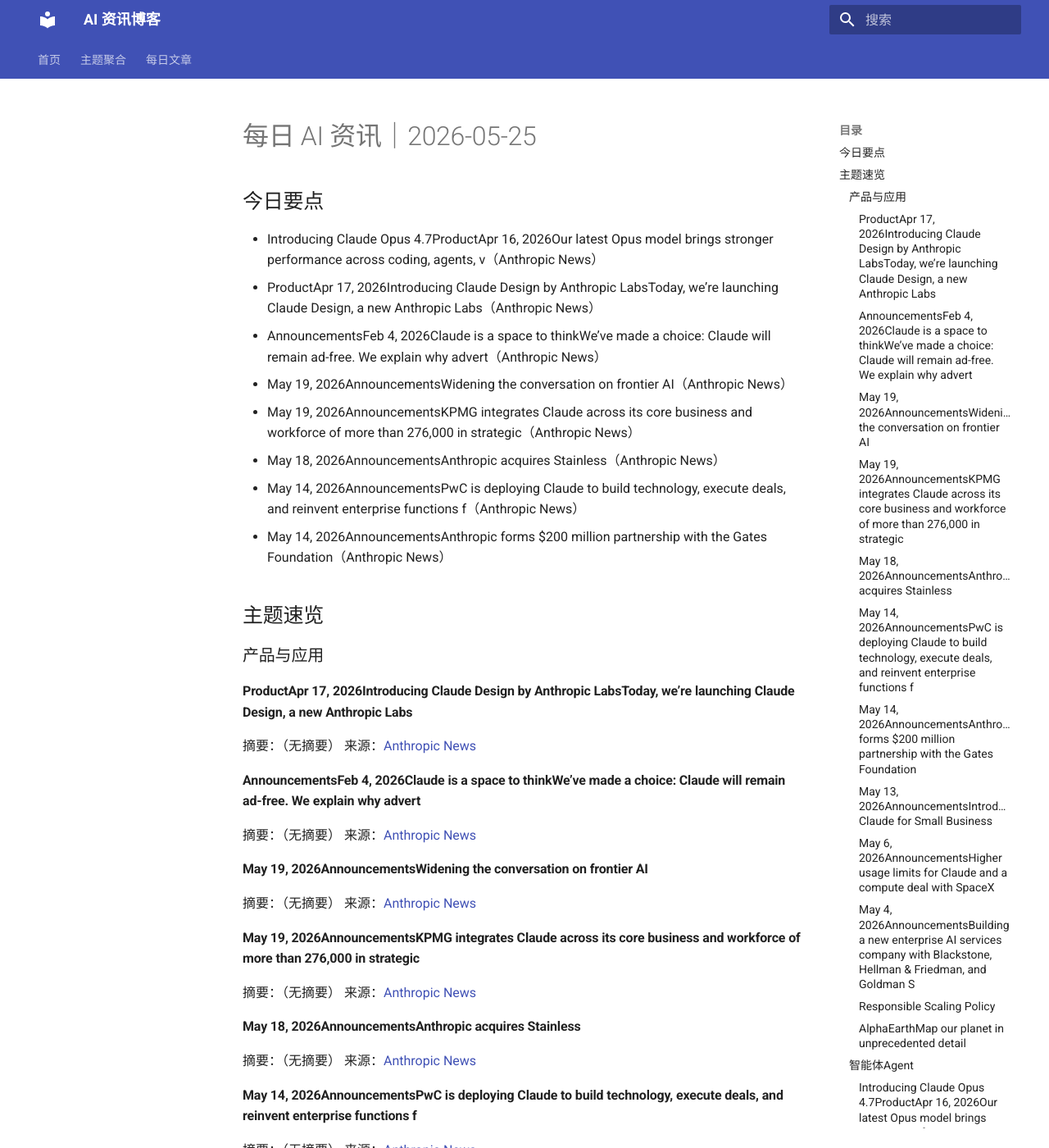
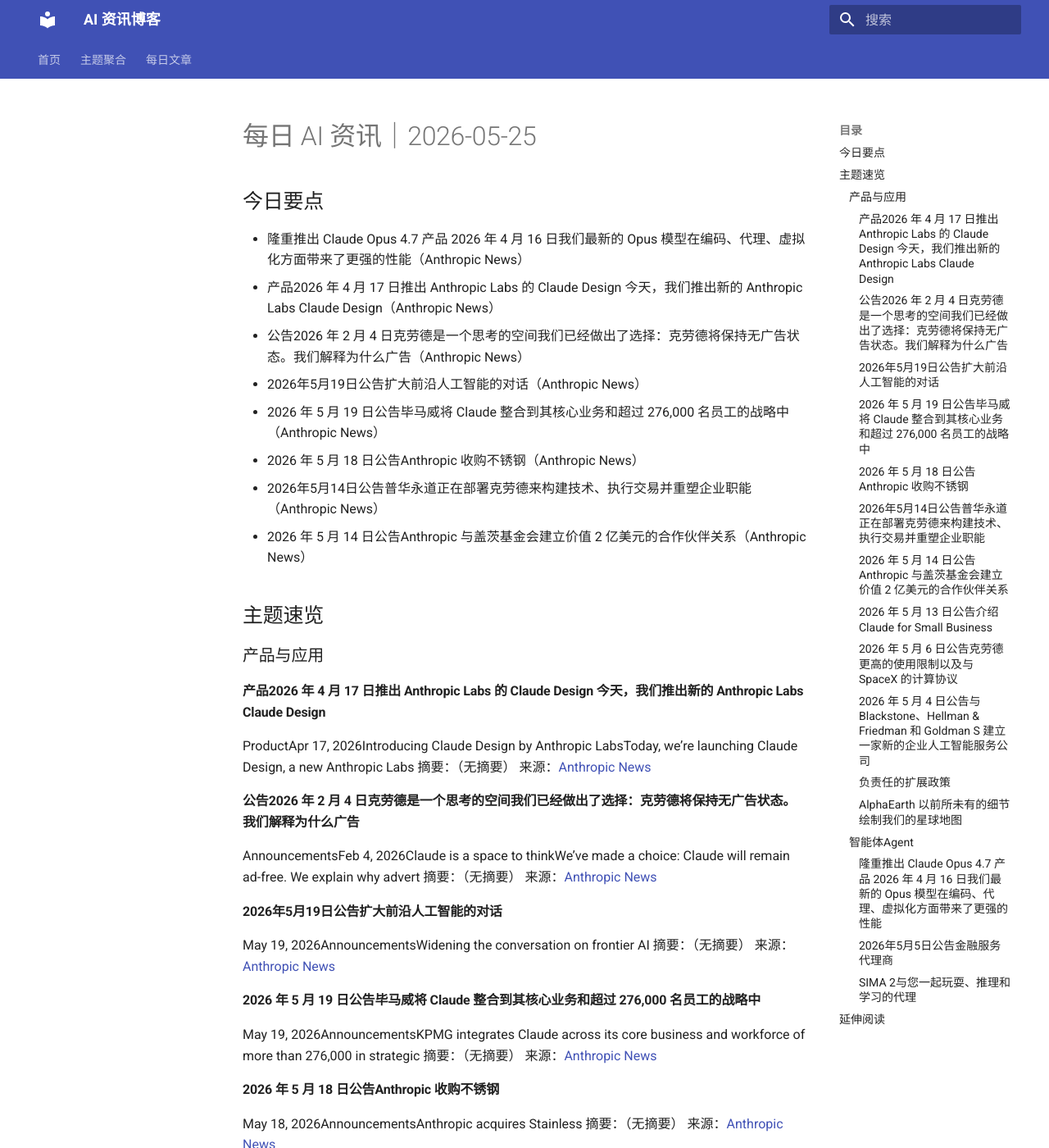
Before and after one commit to poonryukeun/AINews, an MkDocs documentation site: the page built from docs/posts/2026-05-25.md, in a window 1280 px wide and 1400 px high. Shown: the whole window at 82% size. Built offline with MkDocs 1.6.1 and Material for MkDocs 9.7.7, drawn with Linux system fonts in a browser that asks for light colours; some of the changed text lies outside the part shown.

Commit message:
chore: daily update

```diff
--- a/docs/posts/2026-05-25.md
+++ b/docs/posts/2026-05-25.md
@@ -12,100 +12,130 @@ summary: "今日 AI 资讯聚合。"
 
 ## 今日要点
 
-- Introducing Claude Opus 4.7ProductApr 16, 2026Our latest Opus model brings stronger performance across coding, agents, v（Anthropic News）
-- ProductApr 17, 2026Introducing Claude Design by Anthropic LabsToday, we’re launching Claude Design, a new Anthropic Labs（Anthropic News）
-- AnnouncementsFeb 4, 2026Claude is a space to thinkWe’ve made a choice: Claude will remain ad-free. We explain why advert（Anthropic News）
-- May 19, 2026AnnouncementsWidening the conversation on frontier AI（Anthropic News）
-- May 19, 2026AnnouncementsKPMG integrates Claude across its core business and workforce of more than 276,000 in strategic（Anthropic News）
-- May 18, 2026AnnouncementsAnthropic acquires Stainless（Anthropic News）
-- May 14, 2026AnnouncementsPwC is deploying Claude to build technology, execute deals, and reinvent enterprise functions f（Anthropic News）
-- May 14, 2026AnnouncementsAnthropic forms $200 million partnership with the Gates Foundation（Anthropic News）
+- 隆重推出 Claude Opus 4.7 产品 2026 年 4 月 16 日我们最新的 Opus 模型在编码、代理、虚拟化方面带来了更强的性能（Anthropic News）
+- 产品2026 年 4 月 17 日推出 Anthropic Labs 的 Claude Design 今天，我们推出新的 Anthropic Labs Claude Design（Anthropic News）
+- 公告2026 年 2 月 4 日克劳德是一个思考的空间我们已经做出了选择：克劳德将保持无广告状态。我们解释为什么广告（Anthropic News）
+- 2026年5月19日公告扩大前沿人工智能的对话（Anthropic News）
+- 2026 年 5 月 19 日公告毕马威将 Claude 整合到其核心业务和超过 276,000 名员工的战略中（Anthropic News）
+- 2026 年 5 月 18 日公告Anthropic 收购不锈钢（Anthropic News）
+- 2026年5月14日公告普华永道正在部署克劳德来构建技术、执行交易并重塑企业职能（Anthropic News）
+- 2026 年 5 月 14 日公告Anthropic 与盖茨基金会建立价值 2 亿美元的合作伙伴关系（Anthropic News）
 
 ## 主题速览
 
 ### 产品与应用
 
-<a id="productapr-17-2026introducing-claude-design-by-anthropic-labstoday-were-launchin"></a>
-#### ProductApr 17, 2026Introducing Claude Design by Anthropic LabsToday, we’re launching Claude Design, a new Anthropic Labs
+<a id="产品2026-年-4-月-17-日推出-anthropic-labs-的-claude-design-今天我们推出新的-anthropic-labs-claud"></a>
+#### 产品2026 年 4 月 17 日推出 Anthropic Labs 的 Claude Design 今天，我们推出新的 Anthropic Labs Claude Design
+
+ProductApr 17, 2026Introducing Claude Design by Anthropic LabsToday, we’re launching Claude Design, a new Anthropic Labs
 摘要：（无摘要）
 来源：[Anthropic News](https://www.anthropic.com/news/claude-design-anthropic-labs)
 
-<a id="announcementsfeb-4-2026claude-is-a-space-to-thinkweve-made-a-choice-claude-will-"></a>
-#### AnnouncementsFeb 4, 2026Claude is a space to thinkWe’ve made a choice: Claude will remain ad-free. We explain why advert
+<a id="公告2026-年-2-月-4-日克劳德是一个思考的空间我们已经做出了选择克劳德将保持无广告状态我们解释为什么广告"></a>
+#### 公告2026 年 2 月 4 日克劳德是一个思考的空间我们已经做出了选择：克劳德将保持无广告状态。我们解释为什么广告
+
+AnnouncementsFeb 4, 2026Claude is a space to thinkWe’ve made a choice: Claude will remain ad-free. We explain why advert
 摘要：（无摘要）
 来源：[Anthropic News](https://www.anthropic.com/news/claude-is-a-space-to-think)
 
-<a id="may-19-2026announcementswidening-the-conversation-on-frontier-ai"></a>
-#### May 19, 2026AnnouncementsWidening the conversation on frontier AI
+<a id="2026年5月19日公告扩大前沿人工智能的对话"></a>
+#### 2026年5月19日公告扩大前沿人工智能的对话
+
+May 19, 2026AnnouncementsWidening the conversation on frontier AI
 摘要：（无摘要）
 来源：[Anthropic News](https://www.anthropic.com/news/widening-conversation-ai)
 
-<a id="may-19-2026announcementskpmg-integrates-claude-across-its-core-business-and-work"></a>
-#### May 19, 2026AnnouncementsKPMG integrates Claude across its core business and workforce of more than 276,000 in strategic
+<a id="2026-年-5-月-19-日公告毕马威将-claude-整合到其核心业务和超过-276000-名员工的战略中"></a>
+#### 2026 年 5 月 19 日公告毕马威将 Claude 整合到其核心业务和超过 276,000 名员工的战略中
+
+May 19, 2026AnnouncementsKPMG integrates Claude across its core business and workforce of more than 276,000 in strategic
 摘要：（无摘要）
 来源：[Anthropic News](https://www.anthropic.com/news/anthropic-kpmg)
 
-<a id="may-18-2026announcementsanthropic-acquires-stainless"></a>
-#### May 18, 2026AnnouncementsAnthropic acquires Stainless
+<a id="2026-年-5-月-18-日公告anthropic-收购不锈钢"></a>
+#### 2026 年 5 月 18 日公告Anthropic 收购不锈钢
+
+May 18, 2026AnnouncementsAnthropic acquires Stainless
 摘要：（无摘要）
 来源：[Anthropic News](https://www.anthropic.com/news/anthropic-acquires-stainless)
 
-<a id="may-14-2026announcementspwc-is-deploying-claude-to-build-technology-execute-deal"></a>
-#### May 14, 2026AnnouncementsPwC is deploying Claude to build technology, execute deals, and reinvent enterprise functions f
+<a id="2026年5月14日公告普华永道正在部署克劳德来构建技术执行交易并重塑企业职能"></a>
+#### 2026年5月14日公告普华永道正在部署克劳德来构建技术、执行交易并重塑企业职能
+
+May 14, 2026AnnouncementsPwC is deploying Claude to build technology, execute deals, and reinvent enterprise functions f
 摘要：（无摘要）
 来源：[Anthropic News](https://www.anthropic.com/news/pwc-expanded-partnership)
 
-<a id="may-14-2026announcementsanthropic-forms-200-million-partnership-with-the-gates-f"></a>
-#### May 14, 2026AnnouncementsAnthropic forms $200 million partnership with the Gates Foundation
+<a id="2026-年-5-月-14-日公告anthropic-与盖茨基金会建立价值-2-亿美元的合作伙伴关系"></a>
+#### 2026 年 5 月 14 日公告Anthropic 与盖茨基金会建立价值 2 亿美元的合作伙伴关系
+
+May 14, 2026AnnouncementsAnthropic forms $200 million partnership with the Gates Foundation
 摘要：（无摘要）
 来源：[Anthropic News](https://www.anthropic.com/news/gates-foundation-partnership)
 
-<a id="may-13-2026announcementsintroducing-claude-for-small-business"></a>
-#### May 13, 2026AnnouncementsIntroducing Claude for Small Business
+<a id="2026-年-5-月-13-日公告介绍-claude-for-small-business"></a>
+#### 2026 年 5 月 13 日公告介绍 Claude for Small Business
+
+May 13, 2026AnnouncementsIntroducing Claude for Small Business
 摘要：（无摘要）
 来源：[Anthropic News](https://www.anthropic.com/news/claude-for-small-business)
 
-<a id="may-6-2026announcementshigher-usage-limits-for-claude-and-a-compute-deal-with-sp"></a>
-#### May 6, 2026AnnouncementsHigher usage limits for Claude and a compute deal with SpaceX
+<a id="2026-年-5-月-6-日公告克劳德更高的使用限制以及与-spacex-的计算协议"></a>
+#### 2026 年 5 月 6 日公告克劳德更高的使用限制以及与 SpaceX 的计算协议
+
+May 6, 2026AnnouncementsHigher usage limits for Claude and a compute deal with SpaceX
 摘要：（无摘要）
 来源：[Anthropic News](https://www.anthropic.com/news/higher-limits-spacex)
 
-<a id="may-4-2026announcementsbuilding-a-new-enterprise-ai-services-company-with-blacks"></a>
-#### May 4, 2026AnnouncementsBuilding a new enterprise AI services company with Blackstone, Hellman & Friedman, and Goldman S
+<a id="2026-年-5-月-4-日公告与-blackstonehellman-friedman-和-goldman-s-建立一家新的企业人工智能服务公司"></a>
+#### 2026 年 5 月 4 日公告与 Blackstone、Hellman & Friedman 和 Goldman S 建立一家新的企业人工智能服务公司
+
+May 4, 2026AnnouncementsBuilding a new enterprise AI services company with Blackstone, Hellman & Friedman, and Goldman S
 摘要：（无摘要）
 来源：[Anthropic News](https://www.anthropic.com/news/enterprise-ai-services-company)
 
-<a id="responsible-scaling-policy"></a>
-#### Responsible Scaling Policy
+<a id="负责任的扩展政策"></a>
+#### 负责任的扩展政策
+
+Responsible Scaling Policy
 摘要：（无摘要）
 来源：[Anthropic News](https://www.anthropic.com/news/announcing-our-updated-responsible-scaling-policy)
 
-<a id="alphaearthmap-our-planet-in-unprecedented-detail"></a>
-#### AlphaEarthMap our planet in unprecedented detail
+<a id="alphaearth-以前所未有的细节绘制我们的星球地图"></a>
+#### AlphaEarth 以前所未有的细节绘制我们的星球地图
+
+AlphaEarthMap our planet in unprecedented detail
 摘要：（无摘要）
 来源：[Google DeepMind Blog](https://deepmind.google/blog/alphaearth-foundations-helps-map-our-planet-in-unprecedented-detail/)
 
 ### 智能体Agent
 
-<a id="introducing-claude-opus-47productapr-16-2026our-latest-opus-model-brings-stronge"></a>
-#### Introducing Claude Opus 4.7ProductApr 16, 2026Our latest Opus model brings stronger performance across coding, agents, v
+<a id="隆重推出-claude-opus-47-产品-2026-年-4-月-16-日我们最新的-opus-模型在编码代理虚拟化方面带来了更强的性能"></a>
+#### 隆重推出 Claude Opus 4.7 产品 2026 年 4 月 16 日我们最新的 Opus 模型在编码、代理、虚拟化方面带来了更强的性能
+
+Introducing Claude Opus 4.7ProductApr 16, 2026Our latest Opus model brings stronger performance across coding, agents, v
 摘要：（无摘要）
 来源：[Anthropic News](https://www.anthropic.com/news/claude-opus-4-7)
 
-<a id="may-5-2026announcementsagents-for-financial-services"></a>
-#### May 5, 2026AnnouncementsAgents for financial services
+<a id="2026年5月5日公告金融服务代理商"></a>
+#### 2026年5月5日公告金融服务代理商
+
+May 5, 2026AnnouncementsAgents for financial services
 摘要：（无摘要）
 来源：[Anthropic News](https://www.anthropic.com/news/finance-agents)
 
-<a id="sima-2an-agent-that-plays-reasons-and-learns-with-you"></a>
-#### SIMA 2An agent that plays, reasons, and learns with you
+<a id="sima-2与您一起玩耍推理和学习的代理"></a>
+#### SIMA 2与您一起玩耍、推理和学习的代理
+
+SIMA 2An agent that plays, reasons, and learns with you
 摘要：（无摘要）
 来源：[Google DeepMind Blog](https://deepmind.google/blog/sima-2-an-agent-that-plays-reasons-and-learns-with-you-in-virtual-3d-worlds/)
 
 ## 延伸阅读
 
-- [Introducing Claude Opus 4.7ProductApr 16, 2026Our latest Opus model brings stronger performance across coding, agents, v](https://www.anthropic.com/news/claude-opus-4-7)
-- [ProductApr 17, 2026Introducing Claude Design by Anthropic LabsToday, we’re launching Claude Design, a new Anthropic Labs](https://www.anthropic.com/news/claude-design-anthropic-labs)
-- [AnnouncementsFeb 4, 2026Claude is a space to thinkWe’ve made a choice: Claude will remain ad-free. We explain why advert](https://www.anthropic.com/news/claude-is-a-space-to-think)
-- [May 19, 2026AnnouncementsWidening the conversation on frontier AI](https://www.anthropic.com/news/widening-conversation-ai)
-- [May 19, 2026AnnouncementsKPMG integrates Claude across its core business and workforce of more than 276,000 in strategic](https://www.anthropic.com/news/anthropic-kpmg)
+- [隆重推出 Claude Opus 4.7 产品 2026 年 4 月 16 日我们最新的 Opus 模型在编码、代理、虚拟化方面带来了更强的性能](https://www.anthropic.com/news/claude-opus-4-7)
+- [产品2026 年 4 月 17 日推出 Anthropic Labs 的 Claude Design 今天，我们推出新的 Anthropic Labs Claude Design](https://www.anthropic.com/news/claude-design-anthropic-labs)
+- [公告2026 年 2 月 4 日克劳德是一个思考的空间我们已经做出了选择：克劳德将保持无广告状态。我们解释为什么广告](https://www.anthropic.com/news/claude-is-a-space-to-think)
+- [2026年5月19日公告扩大前沿人工智能的对话](https://www.anthropic.com/news/widening-conversation-ai)
+- [2026 年 5 月 19 日公告毕马威将 Claude 整合到其核心业务和超过 276,000 名员工的战略中](https://www.anthropic.com/news/anthropic-kpmg)
```
Also changed, not shown: briefings/_runs/2026-05-25.log.md (+1 -1 lines), docs/topics/产品与应用.md (+12 -0 lines), docs/topics/智能体Agent.md (+3 -0 lines).
